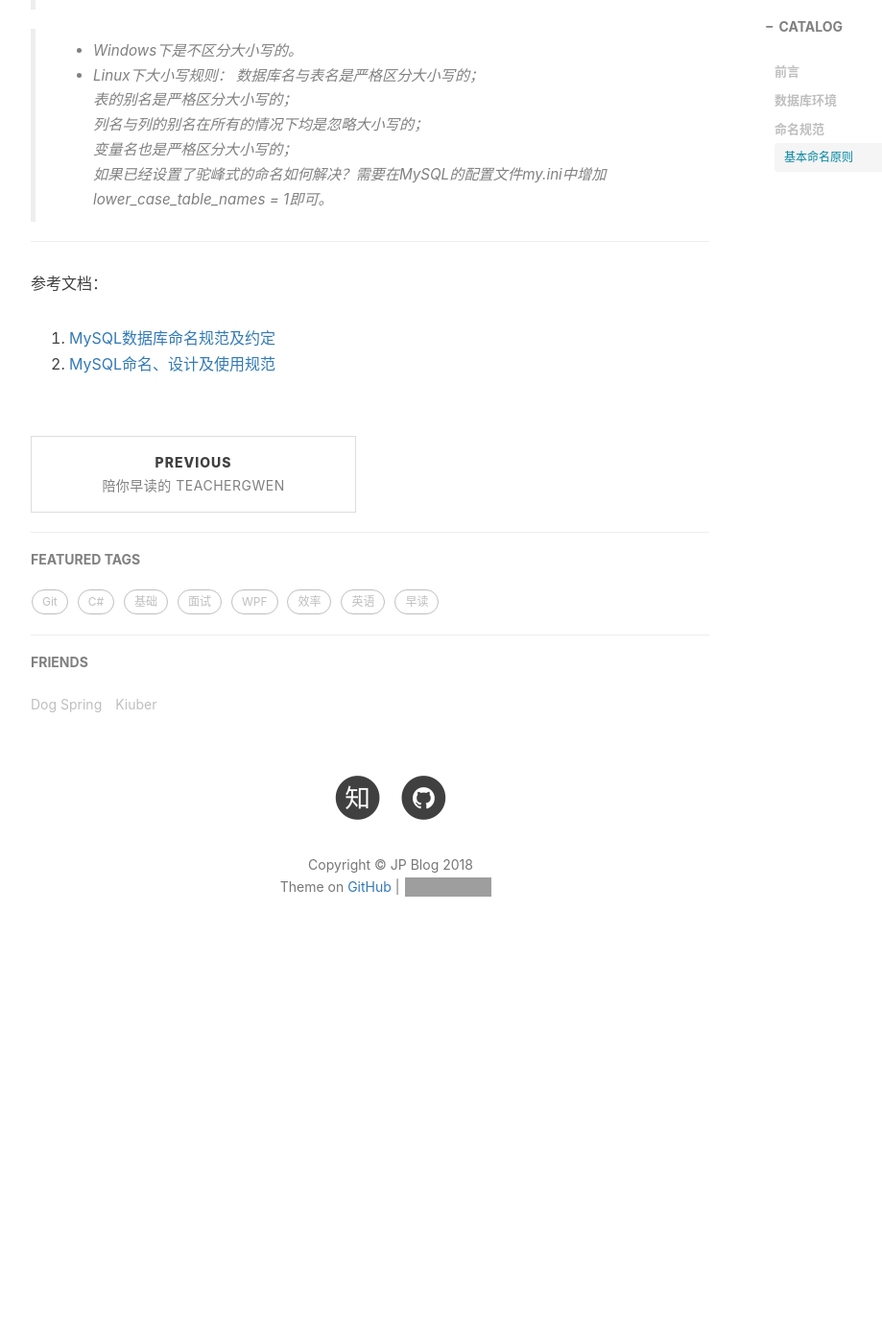
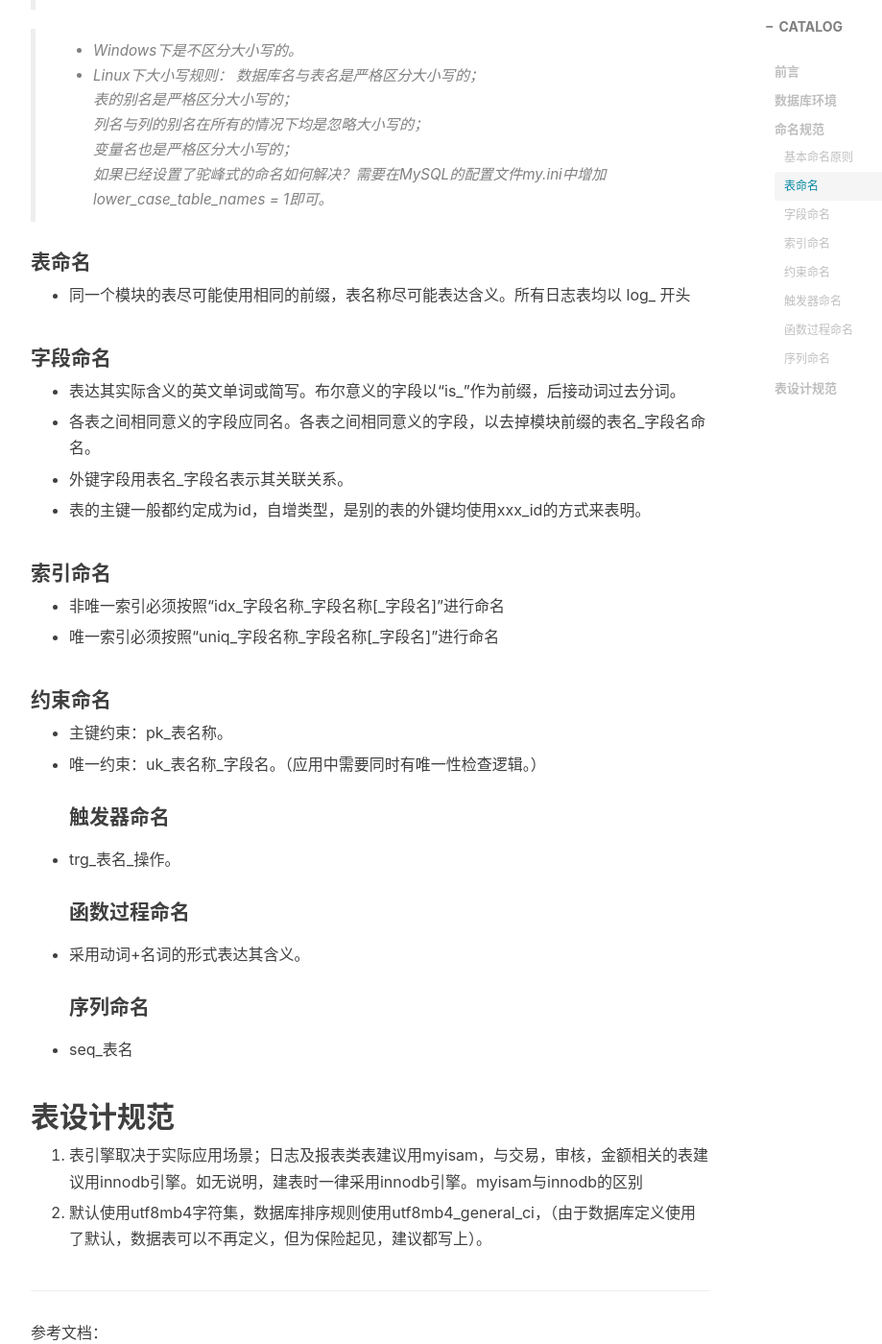
Before and after one commit to hongjiapeng/hongjiapeng.github.io, a Jekyll site: the page built from _posts/2018-06-20-MySQL命名、设计及使用规范.md, in a window 1280 px wide and 1400 px high, scrolled down 1702 px. Shown: the whole window at 96% size, without its empty margins (233-1152 px from the left). Built offline with Jekyll 4.4.1, drawn with Linux system fonts in a browser that asks for light colours; nearby versions of some CDN libraries; comment, search, counter and statistics services are not loaded; before the commit the page ends 2730 px from its top, so only the background shows below that; grey boxes are pictures that could not be loaded.

Commit message:
add MymQsqlaming—_nventions blog

```diff
--- a/_posts/2018-06-20-MySQL命名、设计及使用规范.md
+++ b/_posts/2018-06-20-MySQL命名、设计及使用规范.md
@@ -84,6 +84,59 @@ tags:
 >  如果已经设置了驼峰式的命名如何解决？需要在MySQL的配置文件my.ini中增加 lower_case_table_names = 1即可。
 
 
+#### 表命名
+
+- 同一个模块的表尽可能使用相同的前缀，表名称尽可能表达含义。所有日志表均以 log_ 开头
+
+#### 字段命名
+
+- 表达其实际含义的英文单词或简写。布尔意义的字段以“is_”作为前缀，后接动词过去分词。
+
+
+- 各表之间相同意义的字段应同名。各表之间相同意义的字段，以去掉模块前缀的表名_字段名命名。
+
+
+- 外键字段用表名_字段名表示其关联关系。
+
+
+- 表的主键一般都约定成为id，自增类型，是别的表的外键均使用xxx_id的方式来表明。
+
+#### 索引命名
+
+- 非唯一索引必须按照“idx_字段名称_字段名称[_字段名]”进行命名
+
+
+- 唯一索引必须按照“uniq_字段名称_字段名称[_字段名]”进行命名
+
+#### 约束命名
+
+- 主键约束：pk_表名称。
+
+- 唯一约束：uk_表名称_字段名。（应用中需要同时有唯一性检查逻辑。）
+#### 触发器命名
+
+
+
+- trg_表名_操作。
+#### 函数过程命名
+
+
+
+- 采用动词+名词的形式表达其含义。
+#### 序列命名
+
+
+
+- seq_表名
+
+## 表设计规范
+
+
+1. 表引擎取决于实际应用场景；日志及报表类表建议用myisam，与交易，审核，金额相关的表建议用innodb引擎。如无说明，建表时一律采用innodb引擎。myisam与innodb的区别
+
+
+2. 默认使用utf8mb4字符集，数据库排序规则使用utf8mb4_general_ci，（由于数据库定义使用了默认，数据表可以不再定义，但为保险起见，建议都写上）。
+
 ---
 参考文档：<br>
 
```
